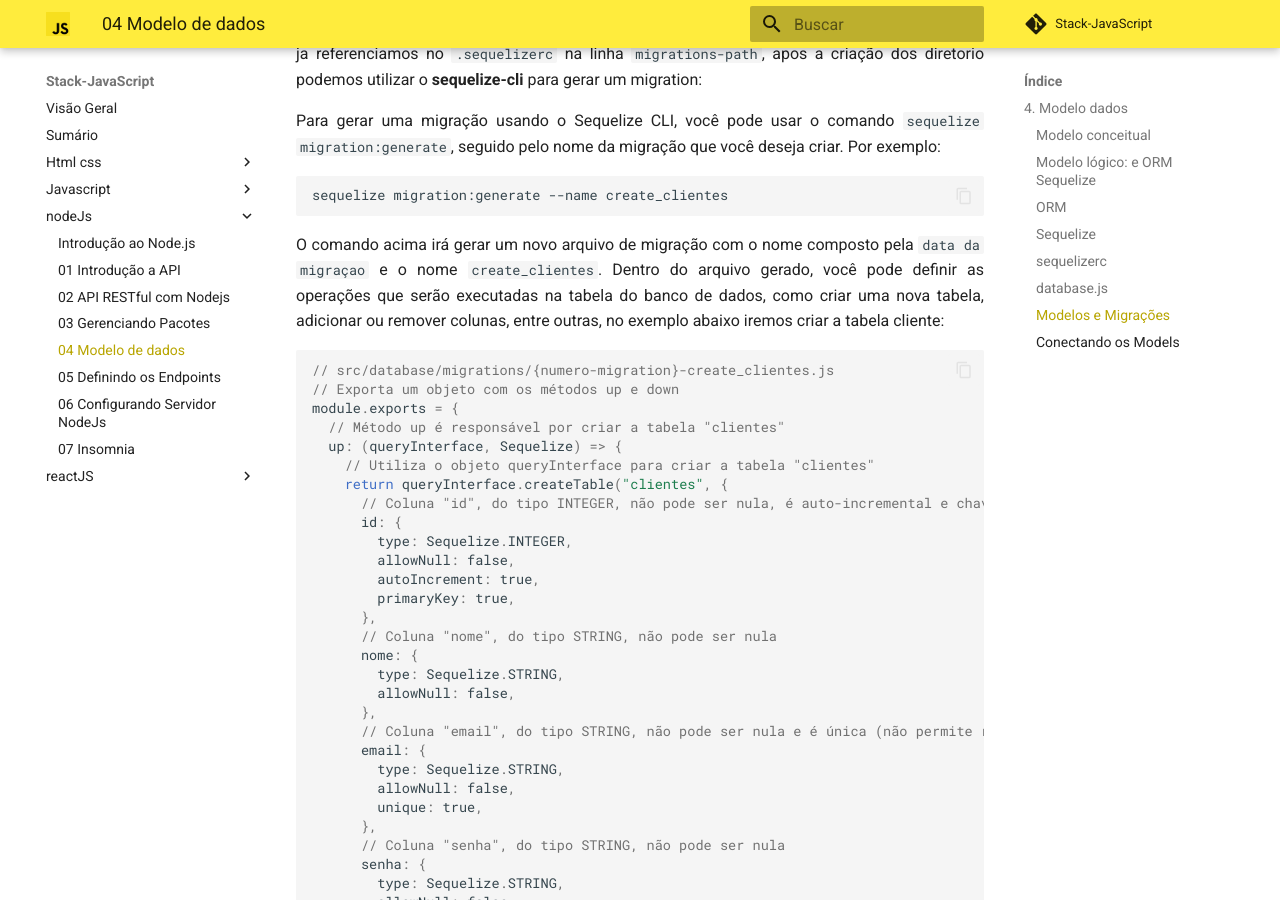
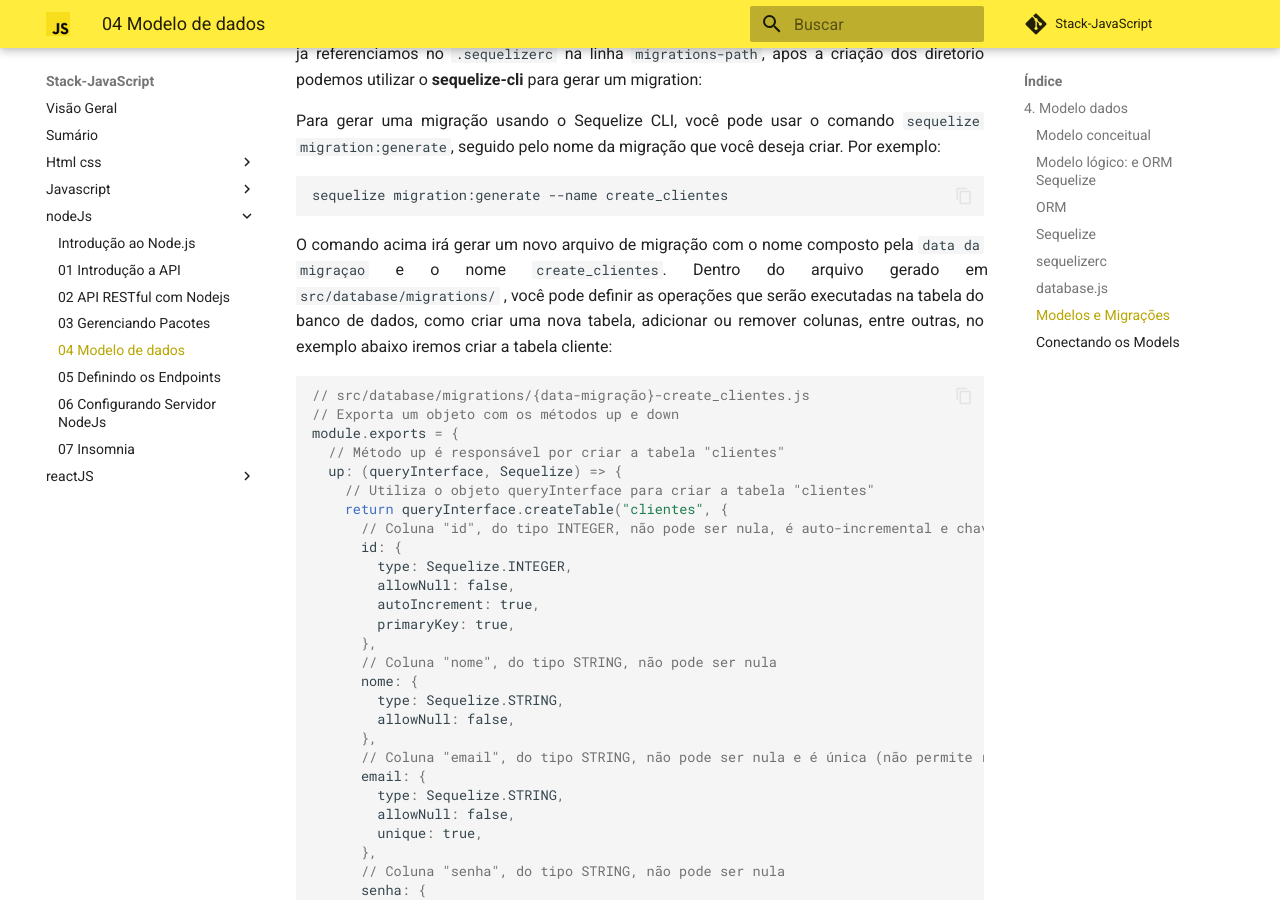
Before and after one commit to juniormarans/StackJavaScript, an MkDocs documentation site: the page built from docs/nodeJs/_04_Modelo-de-dados.md, in a window 1280 px wide and 900 px high, scrolled down 11577 px. Built offline with MkDocs 1.6.1 and Material for MkDocs 9.7.7, drawn with Linux system fonts in a browser that asks for light colours; comment, search, counter and statistics services are not loaded; some of the changed text lies outside the part shown.

Commit message:
feat: corrige erros de rotas

````diff
--- a/docs/nodeJs/_04_Modelo-de-dados.md
+++ b/docs/nodeJs/_04_Modelo-de-dados.md
@@ -358,10 +358,10 @@
 
 ```
 
-O comando acima irá gerar um novo arquivo de migração com o nome composto pela `data da migraçao` e o nome `create_clientes`. Dentro do arquivo gerado, você pode definir as operações que serão executadas na tabela do banco de dados, como criar uma nova tabela, adicionar ou remover colunas, entre outras, no exemplo abaixo iremos criar a tabela cliente:
+O comando acima irá gerar um novo arquivo de migração com o nome composto pela `data da migraçao` e o nome `create_clientes`. Dentro do arquivo gerado em `src/database/migrations/` , você pode definir as operações que serão executadas na tabela do banco de dados, como criar uma nova tabela, adicionar ou remover colunas, entre outras, no exemplo abaixo iremos criar a tabela cliente:
 
 ```javascript
-// src/database/migrations/{numero-migration}-create_clientes.js
+// src/database/migrations/{data-migração}-create_clientes.js
 // Exporta um objeto com os métodos up e down
 module.exports = {
   // Método up é responsável por criar a tabela "clientes"
@@ -432,7 +432,7 @@
 Novamente  irá gerar um novo arquivo de migração com o nome composto pela `data da migraçao` e o nome `create_enderecos`. Dentro do arquivo gerado, defina a estrutura da `migrations` **Enderecos**:
 
 ```javascript
-// // src/database/migrations/{data}-create_enderecos.js
+// // src/database/migrations/{data-migração}-create_enderecos.js
 module.exports = {
   // Método up é responsável por criar a tabela "enderecos"
   up: (queryInterface, Sequelize) => {
@@ -508,8 +508,8 @@
 |   │   └── database.js
 |   ├── database
 |   |   ├── migrations/
-|   |   |   └── Enderecos.js
-|   |   |   └── Clientes.js
+|   |   |   └── data_migração_create_clientes.js
+|   |   |   └── data_migração_create_enderecos.js
 |   ├── models
 |   |   └── Clientes.js
 |   |   └── Enderecos.js
````
Also changed, not shown: docs/nodeJs/_05_Definindo os Endpoints.md (+3 -3 lines).
